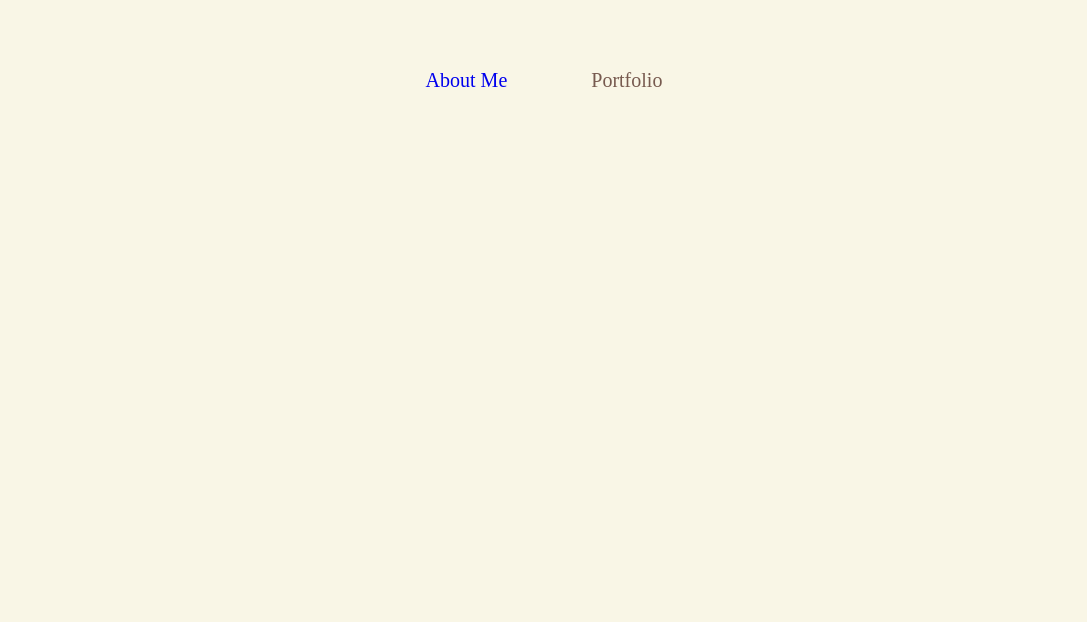
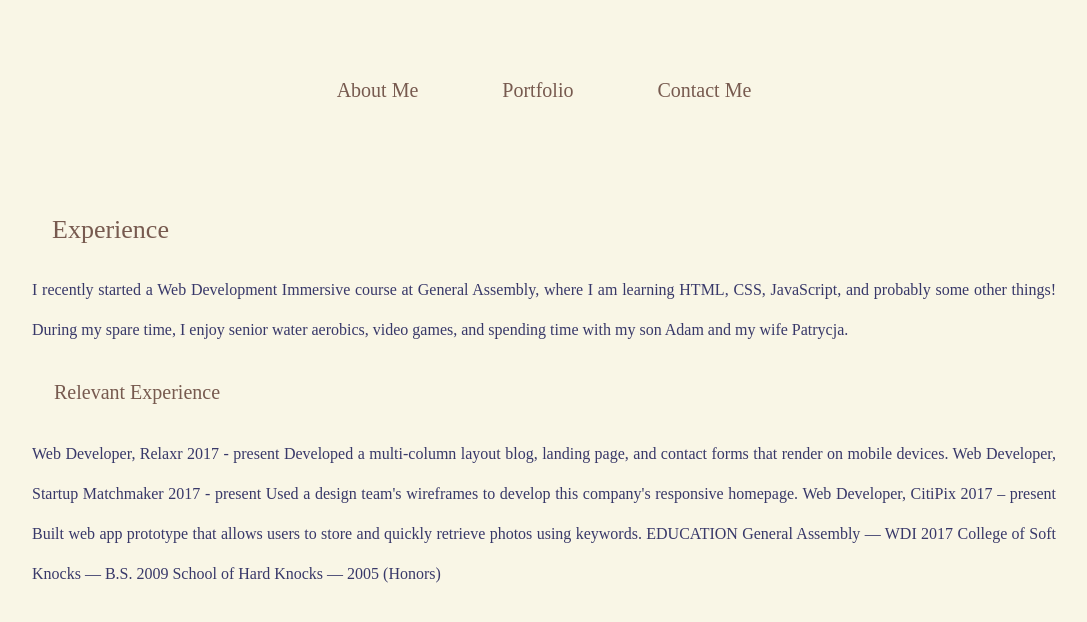
Before and after one commit to milad-abujarada/Homework3, a plain HTML site: page portfolio.html in a window 1280 px wide. Shown: the whole page, without its empty margins (96-1183 px from the left). Drawn offline with Linux system fonts and the light colour scheme; a web font is replaced by a local one.

Commit message:
Add Experience and Relavant Experience paragraphs

```diff
--- a/css/style.css
+++ b/css/style.css
@@ -1,8 +1,6 @@
 header {
 	padding: 10px;
 	text-align: center;
-
-	color: #775a4f;
 	margin-bottom: 10px;
 }
 
@@ -14,6 +12,11 @@ body {
 	background-color: #f9f6e6;
 	padding-right: 10%;
 	padding-left: 10%;
+	color: #383869;
+	line-height: 250%;
+	text-align: justify;
+	font-size: 16px;
+	font-weight: 500;
 }
 
 .fixedNav {
@@ -21,7 +24,7 @@ display: inline-block;
 padding:40px;
 font-family: 'Vollkorn SC', serif;
 font-size: 20px;
-
+color: #775a4f;
 }
 
 #name {
@@ -33,21 +36,33 @@ font-size: 20px;
 
 .aboutMe {
 	float: left;
-	font-family: 'Vollkorn SC', serif;
 	font-size: 16px;
 	padding: 20px;
-	color: #383869;
 	display: inline-block;
 	width: 75%
 }
 
 .myImage {
-	float: right;
-	border-radius: 50%;
-	padding: 10;
-	height: 200px;
+    float: right;
+    border-radius: 50%;
+    height: 210px;
+    margin: 100px 0;
 }
 
 .bio {
 	margin: 25px auto;
 }
+
+.experienceHeader {
+	font-family: 'Vollkorn SC', serif;
+	padding: 20px;
+	font-size: 26px;
+	color: #775a4f;
+}
+
+.relevantExperienceHeader {
+	font-family: 'Vollkorn SC', serif;
+	padding: 22px;
+	font-size: 20px;
+	color: #775a4f;
+}
--- a/portfolio.html
+++ b/portfolio.html
@@ -8,13 +8,35 @@
 </head>
 <body>
 	<header>
-		<nav >
+		<nav>
 			<ul>
 				<a href="index.html"><li class="fixedNav">About Me</li></a>
 				<li class="fixedNav">Portfolio</li>
+				<a href="#"><li class="fixedNav">Contact Me</li></a>
 			</ul>
 		</nav>
+
 	</header>
+	<h1 class="experienceHeader">Experience</h1>
+	<p>I recently started a Web Development Immersive course at General Assembly, where I am learning HTML, CSS, JavaScript, and probably some other things! During my spare time, I enjoy senior water aerobics, video games, and spending time with my son Adam and my wife Patrycja.</p>
+
+	<h3 class="relevantExperienceHeader">Relevant Experience</h3>
+
+	Web Developer, Relaxr 2017 - present
+	Developed a multi-column layout blog, landing page, and contact forms that render on mobile devices.
+
+	Web Developer, Startup Matchmaker 2017 - present
+	Used a design team's wireframes to develop this company's responsive homepage.
+
+	Web Developer, CitiPix 2017 – present
+	Built web app prototype that allows users to store and quickly retrieve photos using keywords.
+
+
+	EDUCATION
+
+	General Assembly — WDI 2017
+	College of Soft Knocks — B.S. 2009
+	School of Hard Knocks — 2005 (Honors)
 
 </body>
 </html>
```
